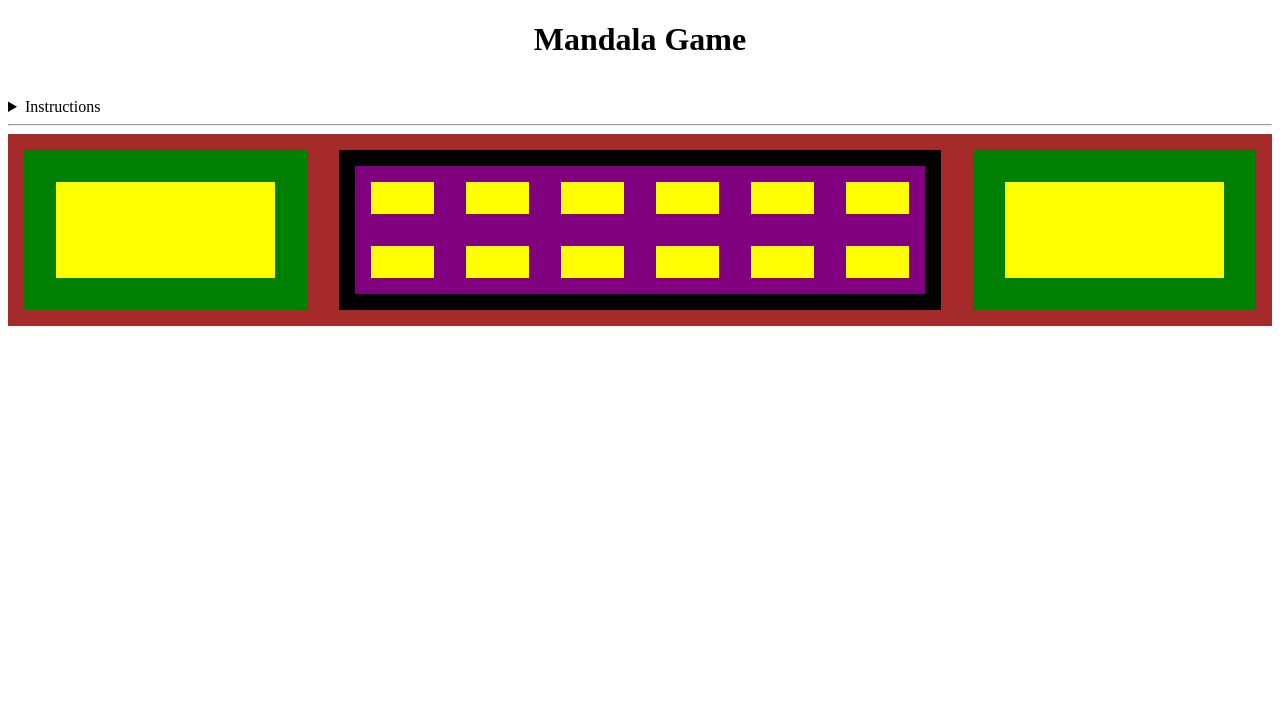
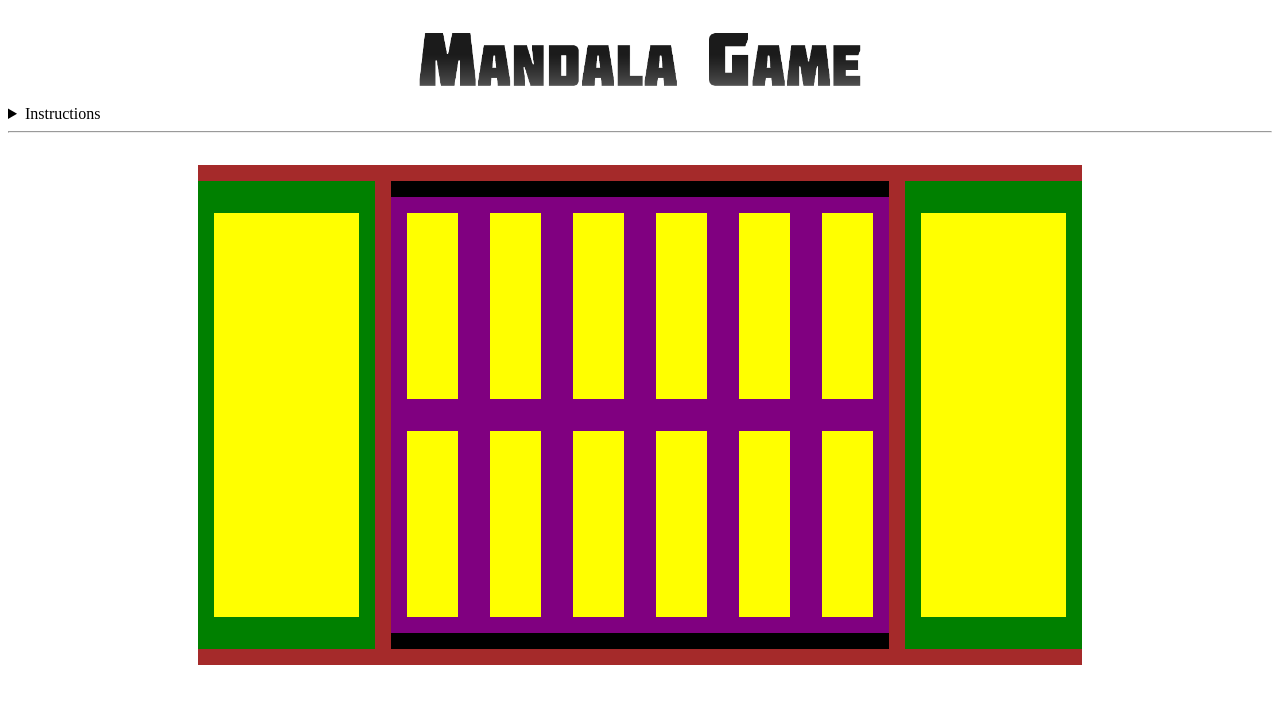
Before and after one commit to 84monica/LTW-Project, a plain HTML site: page index.html in a window 1280 px wide. Drawn offline with Linux system fonts and the light colour scheme.

Commit message:
new update

```diff
--- a/index.html
+++ b/index.html
@@ -7,7 +7,7 @@
 	</head>
 
 	<body>
-		<h1 id="title">Mandala Game</h1>
+		<img src="title.png" alt="Mandala Game" class="center">
 		<br>
 		<details>
 		 	<summary>Instructions</summary>
--- a/style.css
+++ b/style.css
@@ -2,14 +2,23 @@
 	padding-left: 22px; /* rever padding */
 }
 
-#title {
-	text-align: center;
+.center {
+	display: block;
+	margin-left: auto;
+	margin-right: auto;
+	margin-top: 2em;
+	width: 35%;
 }
 
 .out {
 	display: flex;
+	margin-top: 2em;
+	margin-left: auto;
+	margin-right: auto;
 	background-color: brown;
 	justify-content: space-around;
+	width: 70%;
+	height: 500px;
 }
 
 
@@ -19,8 +28,10 @@
 	justify-content: space-around;
 	display: flex;
 	flex-grow: 1;
-	padding: 1em;
-	margin: 1em;
+	padding-top: 1em;
+	padding-bottom: 1em;
+	margin-top: 1em;
+	margin-bottom: 1em;
 	border: 1em;
 }
 
@@ -29,7 +40,8 @@
 	justify-content: space-around;
 	margin: auto;
 	flex-grow: 1;
-	padding: 1em;
+	padding-top: 1em;
+	padding-bottom: 1em;
 	margin: 1em;
 	border: 1em;
 }
@@ -37,6 +49,7 @@
 .inn {
 	background-color: purple;
 	display: flex;
+	height: 50%;
 	justify-content: space-around;
 }
 
```
Also changed, not shown: title.png (added).
